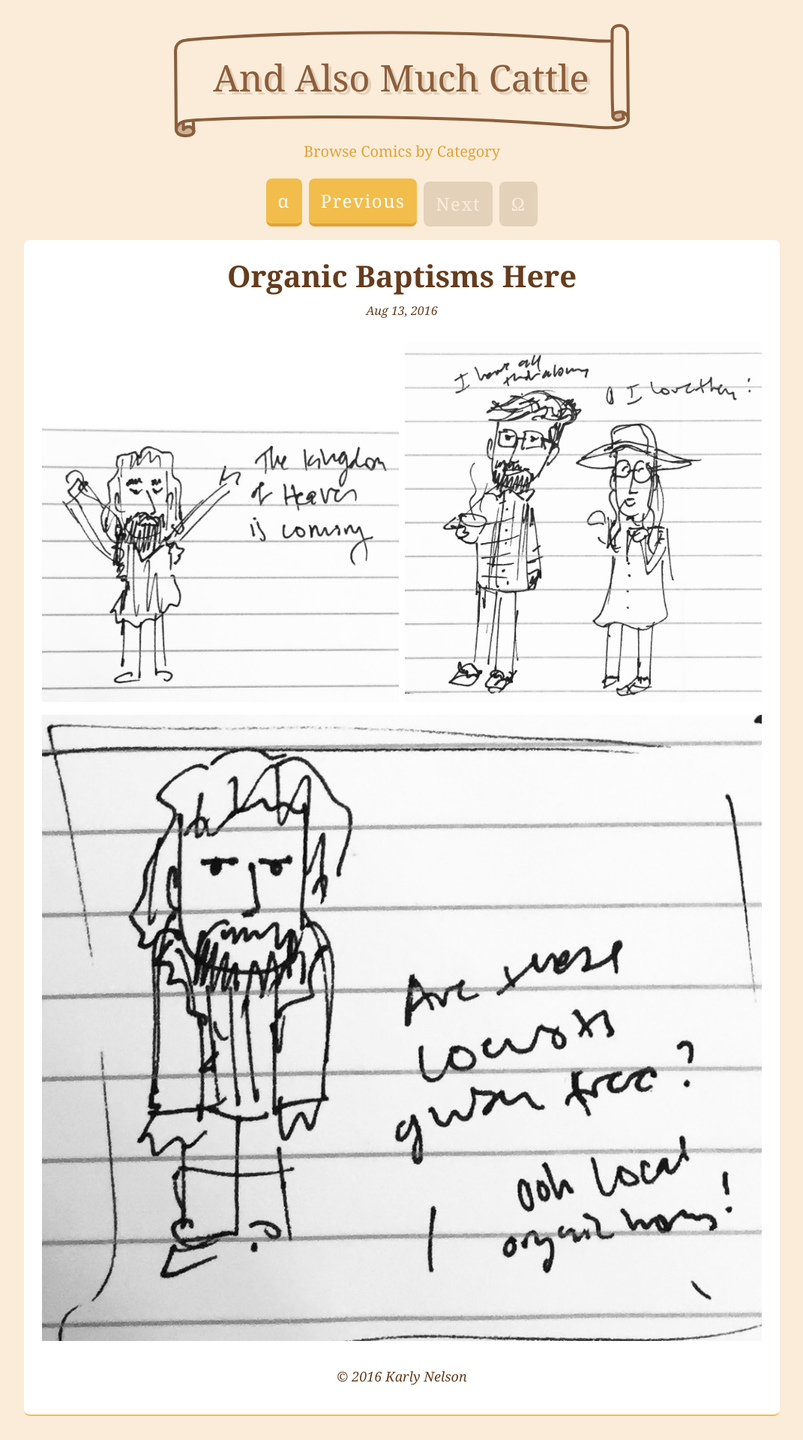
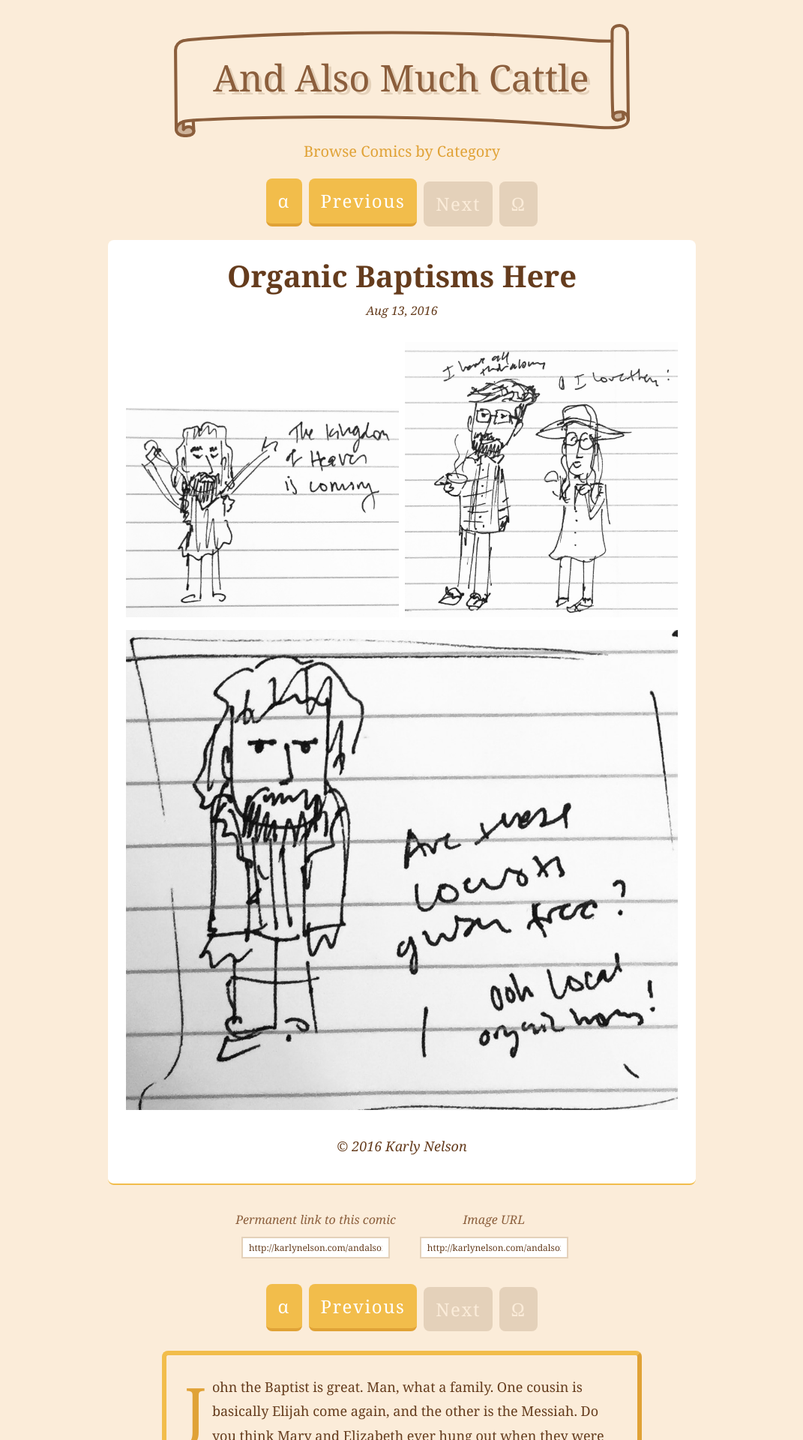
Before and after one commit to karlyanelson/andalsomuchcattle, a Jekyll site: the page built from index.html, in a window 1280 px wide. Shown: the top 1920 px of the page at 75% size, without its empty margins (104-1175 px from the left). Built offline with Jekyll 4.4.1, drawn with Linux system fonts in a browser that asks for light colours; some web fonts are replaced; the list of posts is cut into pages by our own code; comment, search, counter and statistics services are not loaded.

Commit message:
made max width smaller

```diff
--- a/_sass/layout/helpers/_variables.scss
+++ b/_sass/layout/helpers/_variables.scss
@@ -1,2 +1,2 @@
-$max-width: 64rem;
+$max-width: 50rem;
 $max-width-sm: 40rem;
```
